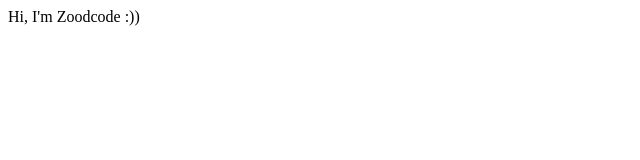
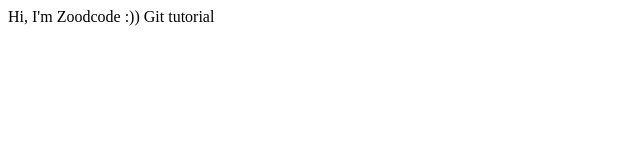
Before and after one commit to Fateme-Bahrami/reactproject, a plain HTML site: page part-1/index.html in a window 1280 px wide. Shown: the full height of the page, 0-640 px from the left. Drawn offline with Linux system fonts and the light colour scheme.

Commit message:
add another some text

```diff
--- a/part-1/index.html
+++ b/part-1/index.html
@@ -7,5 +7,6 @@
 </head>
 <body>
     Hi, I'm Zoodcode :))
+    Git tutorial
 </body>
 </html>
```
